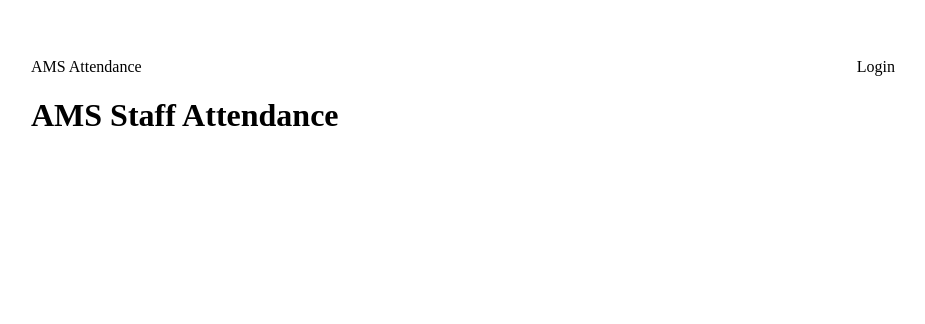
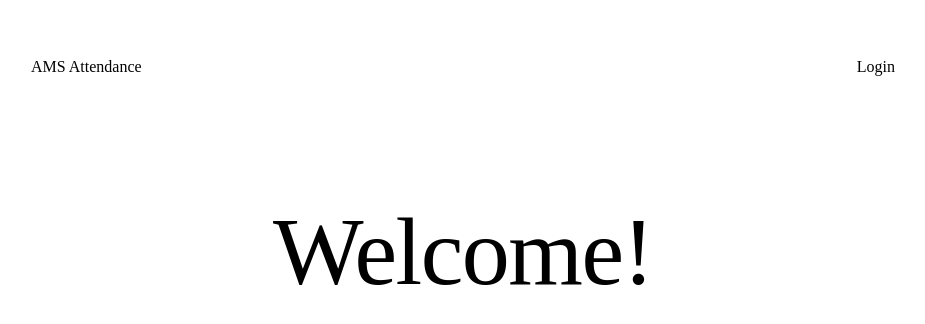
Before and after one commit to JackPadalino/TeacherAttendanceApp, a React app: page / in a window 1280 px wide. Shown: the top 324 px of the page, without its empty margins (177-1102 px from the left). Built offline with nearby package versions, Linux system fonts and the light colour scheme; no server answers; the HTML template or start-up script is replaced by a standard one.

Commit message:
updated CSS for home page using MUI components

```diff
--- a/src/components/Home/Home.js
+++ b/src/components/Home/Home.js
@@ -1,10 +1,32 @@
 import React from 'react';
+import { Box,Container,Typography,TextField,Button,Grid,Link,FormControlLabel,Avatar} from '@mui/material';
+import LockOutlinedIcon from "@mui/icons-material/LockOutlined";
 
 const Home = () => {
     return (
-        <>
-          <h1>AMS Staff Attendance</h1>
-        </>
+      <Container component="main">
+        <Box
+          sx={{
+            display: "flex",
+            flexDirection: "column",
+            gap:"10px",
+            placeSelf: "center center",
+            placeItems: "center center",
+            placeContent: "center center",
+            position: "relative",
+            top: "15vh",
+          }}
+        >
+          <Typography
+            variant="h1"
+            sx={{
+              fontFamily:'Montserrat'
+            }}
+          >
+            Welcome!
+          </Typography>
+        </Box>
+      </Container>
     );
 };
 
```
